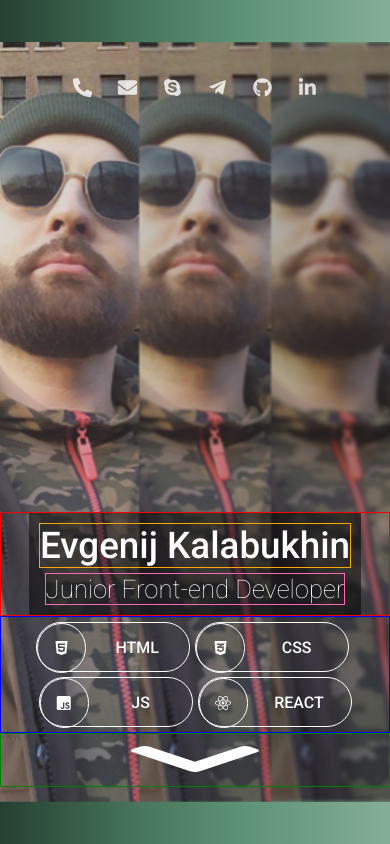
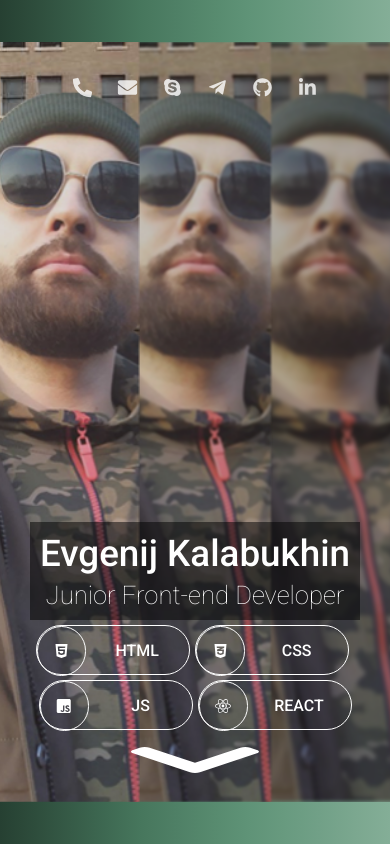
Before and after one commit to EK-machine/promo, a React (Create React App) app: page / in a window 390 px wide. Built offline with nearby package versions, Linux system fonts and the light colour scheme.

Commit message:
changed responsiveness of header

```diff
--- a/src/components/header.css
+++ b/src/components/header.css
@@ -121,6 +121,9 @@
   .header__name {
     display: none;
   }
+  .header__contacts-container {
+    justify-content: center;
+  }
 }
 
 @media only screen and (max-width: 370px) {
--- a/src/pages/startpage.css
+++ b/src/pages/startpage.css
@@ -29,7 +29,6 @@
   width: 100%;
   overflow: hidden;
 }
-/*окончание стилизации контейнера и начало фона*/
 
 .startpage__background {
   height: 100%;
@@ -139,8 +138,6 @@
   }
 }
 
-/*окончание стилизации фона и начало верха*/
-
 .startpage__contacts-container {
   position: absolute;
   z-index: 8;
@@ -151,8 +148,6 @@
   display: flex;
   justify-content: flex-end;
 }
-
-/*окончание стилизации верха и начало низа*/
 
 .startpage__content-lower {
   position: absolute;
@@ -166,8 +161,6 @@
 }
 
 .startpage__bio-container {
-  border: 1px solid red;
-  box-sizing: border-box;
   order: 1;
   flex-basis: 45%;
   display: flex;
@@ -203,8 +196,6 @@
 }
 
 .startpage__button-container {
-  border: 1px solid green;
-  box-sizing: border-box;
   order: 2;
   flex-basis: 10%;
   min-width: 200px;
@@ -251,8 +242,6 @@
 }
 
 .startpage__skills-container {
-  border: 1px solid blue;
-  box-sizing: border-box;
   order: 2;
   flex-basis: 45%;
   overflow: hidden;
@@ -289,8 +278,6 @@
   }
 
   .startpage__button-container {
-    border: 1px solid green;
-    box-sizing: border-box;
     order: 2;
     flex-basis: 10%;
     min-width: 150px;
@@ -361,8 +348,6 @@
 
   .startpage__bio-name {
     font-size: 2.3rem;
-    border: 1px solid orange;
-    box-sizing: border-box;
     margin: 0;
   }
 
@@ -375,13 +360,9 @@
     width: auto;
     justify-self: flex-end;
     font-size: 1.6rem;
-    border: 1px solid hotpink;
-    box-sizing: border-box;
   }
 
   .startpage__skills-container {
-    border: 1px solid blue;
-    box-sizing: border-box;
     order: 2;
     display: flex;
     flex-direction: row;
@@ -391,8 +372,6 @@
   }
 
   .startpage__button-container {
-    border: 1px solid green;
-    box-sizing: border-box;
     width: 100%;
     order: 3;
   }
```
